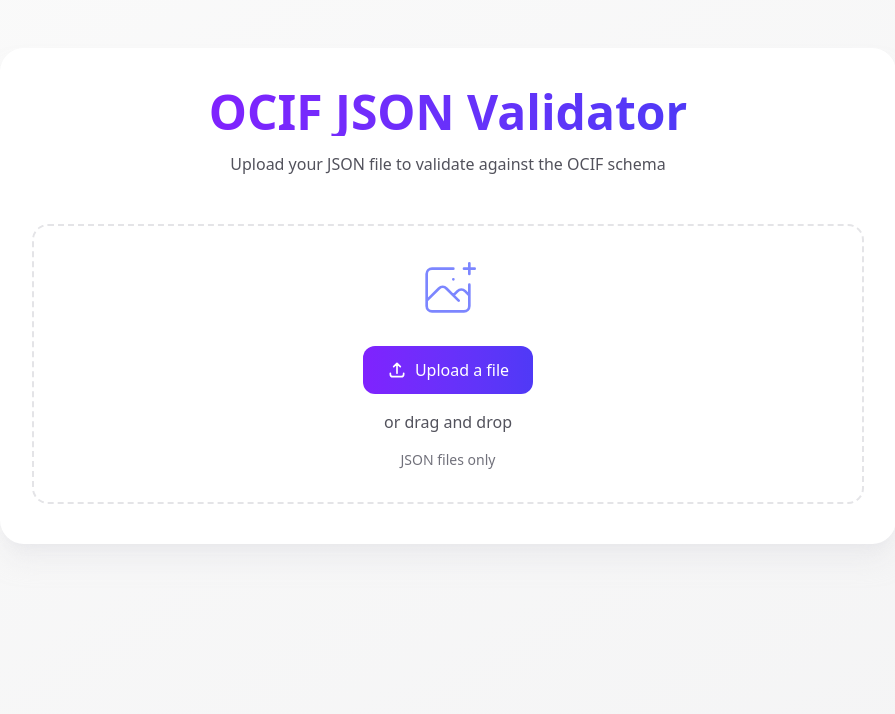
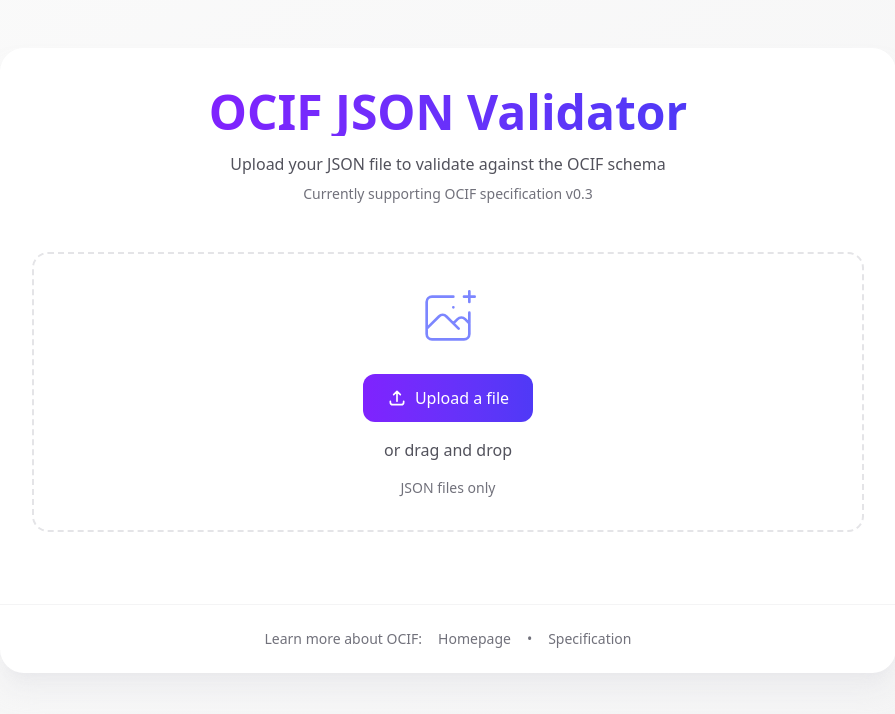
Before and after one commit to devhelpr/ocif-validator, a React (Vite) app: page / in a window 1280 px wide. Shown: the top 714 px of the page, without its empty margins (192-1087 px from the left). Built offline with nearby package versions, Linux system fonts and the light colour scheme.

Commit message:
Update index title to 'OCIF Validator' and enhance App component with OCIF specification support and additional resources. Add links to OCIF homepage and specification for user reference.

```diff
--- a/index.html
+++ b/index.html
@@ -4,7 +4,7 @@
     <meta charset="UTF-8" />
     <link rel="icon" type="image/svg+xml" href="/vite.svg" />
     <meta name="viewport" content="width=device-width, initial-scale=1.0" />
-    <title>Vite + React + TS</title>
+    <title>OCIF Validator</title>
   </head>
   <body>
     <div id="root"></div>
--- a/src/App.tsx
+++ b/src/App.tsx
@@ -74,6 +74,9 @@ function App() {
                 </h1>
                 <p className="text-zinc-600">
                   Upload your JSON file to validate against the OCIF schema
+                </p>
+                <p className="text-sm text-zinc-500 mt-2">
+                  Currently supporting OCIF specification v0.3
                 </p>
               </div>
             </div>
@@ -162,8 +165,8 @@ function App() {
                 {validationResult.errors && (
                   <ul className="space-y-3 mt-6">
                     {validationResult.errors.map((error, index) => (
-                      <li key={index} className="flex items-start gap-2 text-rose-700">
-                        <span className="text-rose-500 mt-1">•</span>
+                      <li key={index} className="flex items-center gap-2 text-rose-700">
+                        <span className="text-rose-500">•</span>
                         <span className="text-sm">{error}</span>
                       </li>
                     ))}
@@ -172,6 +175,30 @@ function App() {
               </div>
             )}
           </div>
+          <div className="mt-8 px-6 py-6 sm:px-8 border-t border-zinc-100">
+            <div className="flex flex-col sm:flex-row items-center justify-center gap-4 text-sm text-zinc-500">
+              <span>Learn more about OCIF:</span>
+              <div className="flex items-center gap-4">
+                <a
+                  href="https://canvasprotocol.org"
+                  target="_blank"
+                  rel="noopener noreferrer"
+                  className="hover:text-indigo-600 transition-colors duration-200"
+                >
+                  Homepage
+                </a>
+                <span>•</span>
+                <a
+                  href="https://canvasprotocol.org/spec"
+                  target="_blank"
+                  rel="noopener noreferrer"
+                  className="hover:text-indigo-600 transition-colors duration-200"
+                >
+                  Specification
+                </a>
+              </div>
+            </div>
+          </div>
         </div>
       </div>
     </div>
```
